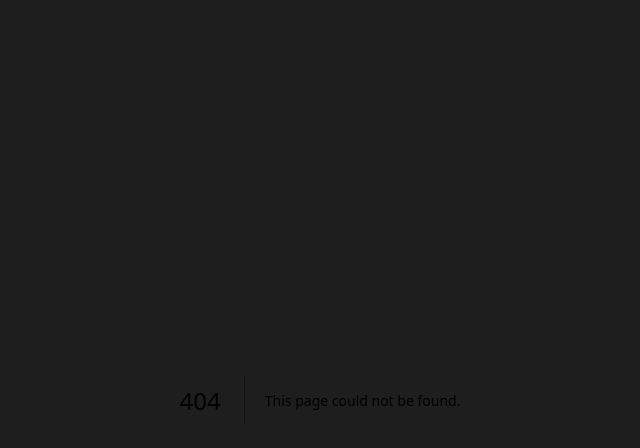
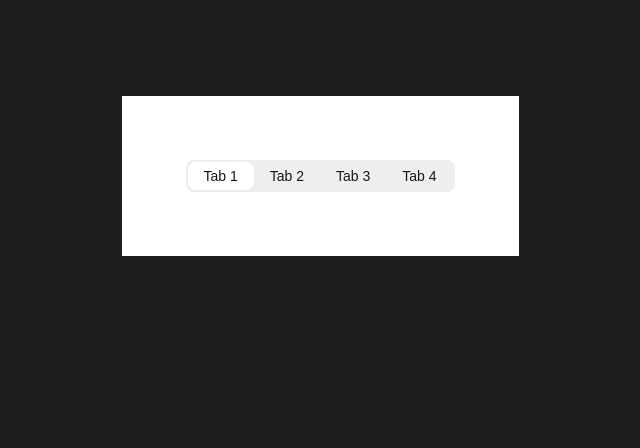
Before and after one commit to phantom-98/react-typescript-test, a Next.js app: page /tab in a window 1280 px wide. Before the commit this address had no page. Shown: the top 448 px of the page, without its empty margins (320-960 px from the left). Built offline with nearby package versions, Linux system fonts and the light colour scheme.

Commit message:
add tab, switch

```diff
--- a/src/app/page.tsx
+++ b/src/app/page.tsx
@@ -8,6 +8,8 @@ const Home = () => {
       <ul className="list-disc [&_a]:underline">
         <li><span><a href="/chart" target="_blank">Chart</a> (<a href="https://recharts.org/" target="_blank">Recharts</a>)</span></li>
         <li><span><a href="/button" target="_blank">Button</a></span></li>
+        <li><span><a href="/tab" target="_blank">TabBar</a></span></li>
+        <li><span><a href="/switch" target="_blank">Switch</a></span></li>
       </ul>
     </div>
   );
--- /dev/null
+++ b/src/app/switch/page.tsx
@@ -0,0 +1,18 @@
+'use client'
+import { Switch } from "@/components/switch";
+import { useState } from "react";
+
+
+const SwitchPage = () => {
+    const [value, setValue] = useState(false);
+
+    return (
+        <>
+        <div className="w-screen h-screen flex flex-col gap-6 p-24 items-center">
+            <Switch value={value} onChange={setValue} accentColor="bg-blue-300"/>
+        </div>
+        </>
+    )
+}
+
+export default SwitchPage;
--- /dev/null
+++ b/src/app/tab/page.tsx
@@ -0,0 +1,35 @@
+'use client'
+import TabBar from "@/components/tab/bar";
+import { useState } from "react";
+
+
+const tabdata = [
+    {
+        id: 'tab1',
+        label: 'Tab 1',
+    },{
+        id: 'tab2',
+        label: 'Tab 2',
+    },{
+        id: 'tab3',
+        label: 'Tab 3',
+    },{
+        id: 'tab4',
+        label: 'Tab 4',
+    },
+]
+
+const TabPage = () => {
+    const [value, setValue] = useState(tabdata[0].id)
+    return (
+        <>
+        <div className="flex flex-col w-screen h-screen gap-6 p-24 items-center">
+            <div className="bg-white p-16">
+                <TabBar options={tabdata} value={value} onChange={setValue}/>
+            </div>
+        </div>
+        </>
+    )
+}
+
+export default TabPage;
--- /dev/null
+++ b/src/components/switch/index.tsx
@@ -0,0 +1,18 @@
+'use client';
+
+type SwitchProps = {
+    value: boolean;
+    accentColor?: string;
+    onChange: (value: boolean) => void;
+    className?: string;
+}
+
+export const Switch = ({value, onChange, accentColor = 'bg-[#34C759]', className}: SwitchProps) => {
+    return (
+        <>
+        <div onClick={() => onChange(!value)} className={`rounded-full cursor-pointer overflow-auto ${value ? accentColor : 'bg-gray-400'} w-12 aspect-[12/7] ${className || ''}`}>
+            <div className={`w-1/2 aspect-square rounded-full bg-white transition-all duration-200 m-0.5 ${value ? 'translate-x-[calc(84%)]' : ''}`}></div>
+        </div>
+        </>
+    )
+}
--- /dev/null
+++ b/src/components/tab/bar.tsx
@@ -0,0 +1,48 @@
+'use client';
+
+import Image from "next/image";
+import { useEffect, useState } from "react";
+
+type TabItem = {
+    id: string,
+    label: string,
+    icon?: string
+}
+
+type TabBar = {
+    options: TabItem[],
+    value: string,
+    onChange: (value: string) => void,
+    className?: string
+}
+
+export default function TabBar ({options, value, onChange, className}: TabBar) {
+    const [index, setIndex] = useState(options.findIndex(opt => opt.id === value) || 0);
+
+    useEffect(() => {
+        const i = options.findIndex(opt => opt.id === value);
+        i >= 0 && setIndex(i)
+    }, [value])
+
+    return (
+        <>
+        <div className={`flex items-center rounded-lg overflow-hidden bg-[#7676801F] h-8 p-0.5 relative ${className}`}>
+            <div style={{
+                width: `calc((100% - 0.28rem)/${options.length})`,
+                transform: `translateX(${100 * index}%)`
+            }} className="absolute left-0.5 top-0.5 bottom-0.5 transition-all duration-200 bg-white shadow-2xl rounded-lg"></div>
+            {options.map((opt, i) => (
+                <div key={`tab_opt_${i}`} onClick={() => {
+                    onChange(opt.id);
+                    setIndex(i);
+                }} style={{width: `calc(100%/${options.length})`}} className={`flex items-center justify-center gap-2 z-10 px-4`}>
+                    {opt.icon && (
+                        <Image src={opt.icon} alt={"i"} width={20} height={20} className="tab-icon"/>
+                    )}
+                    <span className="text-sm">{opt.label}</span>
+                </div>
+            ))}
+        </div>
+        </>
+    )
+}
```
